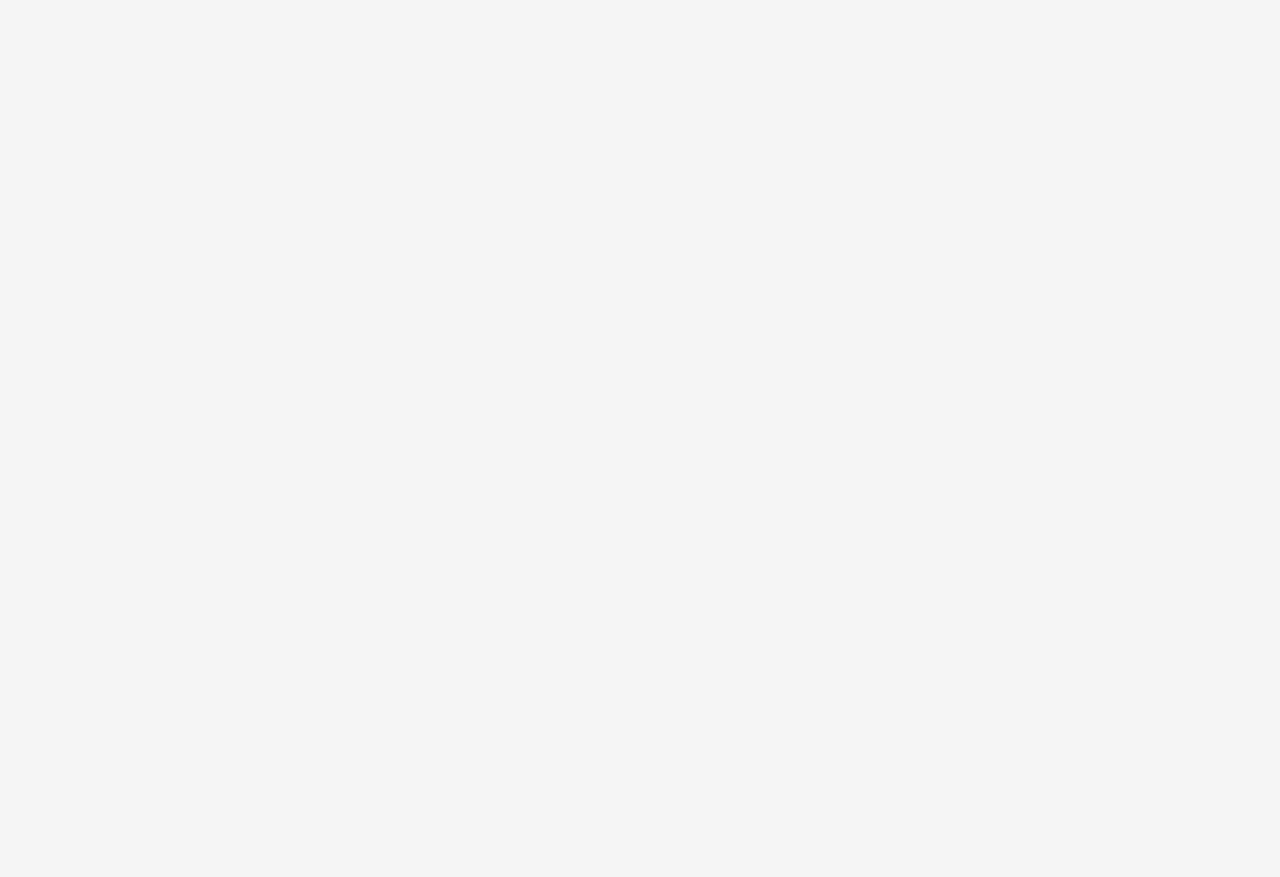
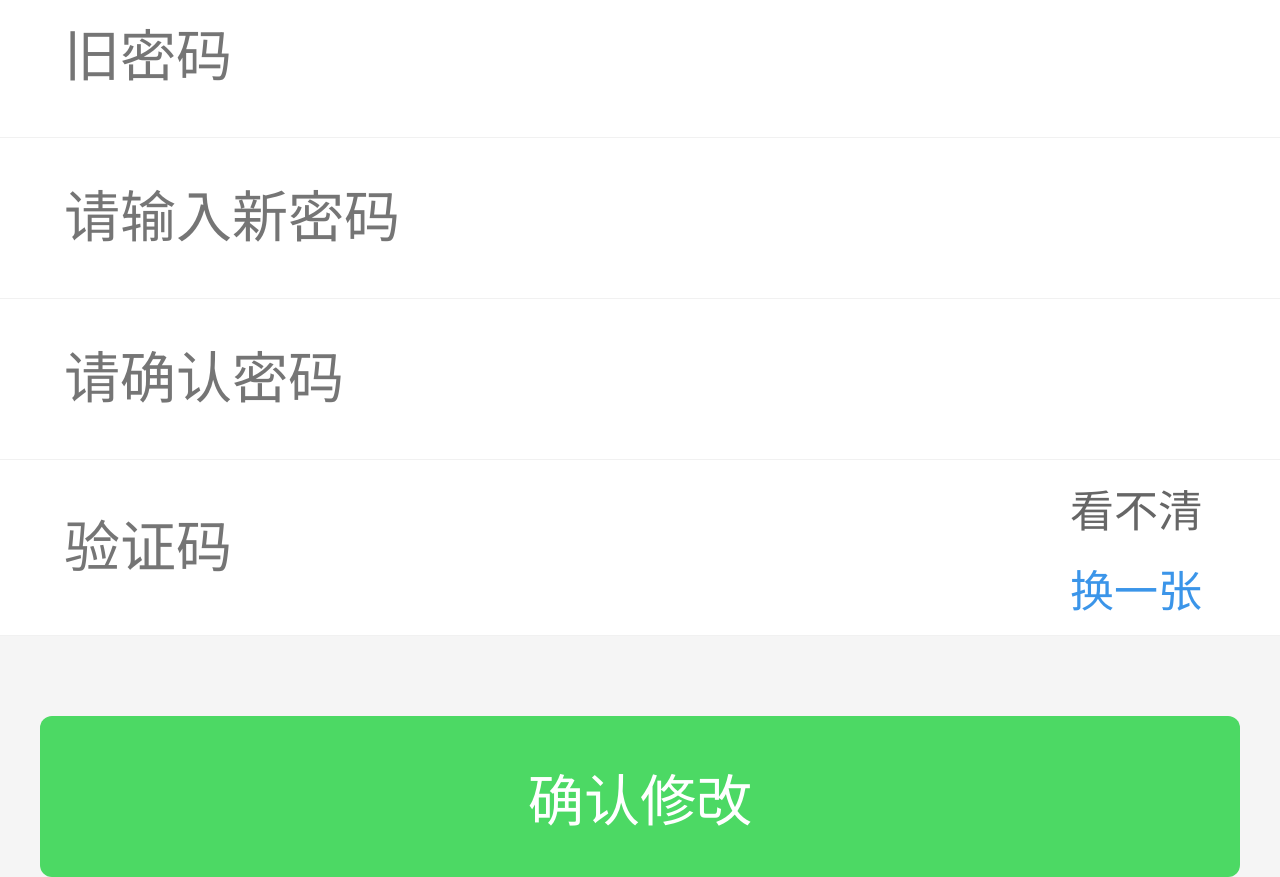
Before and after one commit to 1049612128/vue2-elm, a Vue app: page /#/forget in a window 1280 px wide. Shown: the part 340-1217 px from the top of the page. Before the commit the page ends 800 px from the top, so only its background shows below. Built offline with nearby package versions, Linux system fonts and the light colour scheme; no server answers.

Commit message:
2019/1/14

```diff
--- a/src/config/http.js
+++ b/src/config/http.js
@@ -59,7 +59,7 @@ axios.defaults.timeout = 5000;
   }else if(type=="POST"){
       return new Promise((resolve,reject)=>{
           axios.post(baseUrl+url,data).then(response=>{
-              resolve(response)
+              resolve(response.data)
           }).catch(err=>{
               reject(err)
           })
@@ -67,7 +67,7 @@ axios.defaults.timeout = 5000;
   }else if(type=="PATCH"){
       return new Promise((resolve,reject)=>{
           axios.patch(baseUrl+url,data).then(response=>{
-              resolve(response)
+              resolve(response.data)
           }).catch(err=>{
               reject(err)
           })
--- /dev/null
+++ b/src/pages/forget/forget.vue
@@ -0,0 +1,248 @@
+<template>
+    <div class="restContainer">
+        <head-top head-title="重置密码" goBack="true"></head-top>
+        <form class="restForm">
+            <section class="input_container phone_number">
+                <input type="text" placeholder="账号" name="phone" maxlength="11" v-model="phoneNumber" @input="inputPhone">
+                <!-- <button @click.prevent="getVerifyCode" :class="{right_phone_number:rightPhoneNumber}" v-show="!computedTime">获取验证码</button>
+                <button  @click.prevent v-show="computedTime">已发送({{computedTime}}s)</button> -->
+            </section>
+             <section class="input_container">
+                <input type="text" placeholder="旧密码" name="oldPassWord" v-model="oldPassWord">
+            </section>
+            <section class="input_container">
+                <input type="text" placeholder="请输入新密码" name="newPassWord" v-model="newPassWord">
+            </section>
+            <section class="input_container">
+                <input type="text" placeholder="请确认密码" name="confirmPassWord" v-model="confirmPassWord">
+            </section>
+            <section class="input_container captcha_code_container">
+                <input type="text" placeholder="验证码" name="mobileCode" maxlength="6" v-model="mobileCode">
+                <div class="img_change_img">
+                    <img v-show="captchaCodeImg" :src="captchaCodeImg">
+                    <div class="change_img" @click="getCaptchaCode">
+                        <p>看不清</p>
+                        <p>换一张</p>
+                    </div>
+                </div>
+            </section>
+        </form>
+        <div class="login_container" @click="resetButton">确认修改</div>
+        <alert-tip v-if="showAlert" :showHide="showAlert" @closeTip="closeTip" :alertText="alertText"></alert-tip>
+    </div>
+</template>
+
+<script>
+    import headTop from '@/components/header/header'
+    import alertTip from '@/components/common/alertTip'
+    import {mobileCode, checkExsis, sendMobile, getcaptchas, changePassword} from '@/service/getData'
+
+    export default {
+        data(){
+            return {
+                phoneNumber: null, //电话号码
+                oldPassWord: null,
+                newPassWord: null, //新密码
+                rightPhoneNumber: false, //输入的手机号码是否符合要求
+                confirmPassWord: null, //确认密码
+                captchaCodeImg: null, //验证码地址
+                mobileCode: null, //短信验证码
+                computedTime: 0, //倒数记时
+                showAlert: false, //显示提示组件
+                alertText: null, //提示的内容
+                accountType: 'mobile',//注册方式
+                captchaCodeImg: null,
+            }
+        },
+        components: {
+            headTop,
+            alertTip,
+        },
+        created(){
+            this.getCaptchaCode()
+        },
+        methods: {
+            //判断输入的电话号码
+            inputPhone(){
+                if(/.+/gi.test(this.phoneNumber)){
+                    this.rightPhoneNumber = true;
+                }else{
+                    this.rightPhoneNumber = false;
+                }
+            },
+            //获取验证吗
+            async getVerifyCode(){
+                if (this.rightPhoneNumber) {
+                    this.computedTime = 30;
+                    //倒计时
+                    this.timer = setInterval(() => {
+                        this.computedTime --;
+                        if (this.computedTime == 0) {
+                            clearInterval(this.timer)
+                        }
+                    }, 1000)
+                    //判断用户是否存在
+                    let res = await checkExsis(this.phoneNumber, this.accountType);
+                    //判断返回的信息是否正确，用户是否注册
+                    if (res.message) {
+                        this.showAlert = true;
+                        this.alertText = res.message;
+                        return
+                    }else if(!res.is_exists) {
+                        this.showAlert = true;
+                        this.alertText = '您输入的手机号尚未绑定';
+                        return
+                    }
+                    //获取验证信息
+                    let getCode = await mobileCode(this.phoneNumber);
+                    if (getCode.message) {
+                        this.showAlert = true;
+                        this.alertText = getCode.message;
+                        return
+                    }
+                    this.validate_token = getCode.validate_token;
+                }
+            },
+             async getCaptchaCode(){
+                let res = await getcaptchas();
+                this.captchaCodeImg = res.code;
+            },
+            //重置密码
+            async resetButton(){
+                if (!this.phoneNumber) {
+                    this.showAlert = true;
+                    this.alertText = '请输入正确的账号';
+                    return
+                }else if(!this.oldPassWord){
+                    this.showAlert = true;
+                    this.alertText = '请输入旧密码';
+                    return
+                }else if(!this.newPassWord){
+                    this.showAlert = true;
+                    this.alertText = '请输入新密码';
+                    return
+                }else if(!this.confirmPassWord){
+                    this.showAlert = true;
+                    this.alertText = '请输确认密码';
+                    return
+                }else if(this.newPassWord !== this.confirmPassWord){
+                    this.showAlert = true;
+                    this.alertText = '两次输入的密码不一致';
+                    return
+                }else if(!this.mobileCode){
+                    this.showAlert = true;
+                    this.alertText = '请输验证码';
+                    return
+                }
+                // 发送重置信息
+                let res = await changePassword(this.phoneNumber, this.oldPassWord, this.newPassWord, this.confirmPassWord, this.mobileCode);
+                if (res.message) {
+                    this.showAlert = true;
+                    this.alertText = res.message;
+                    this.getCaptchaCode()
+                    return
+                }else{
+                    this.showAlert = true;
+                    this.alertText = '密码修改成功';
+                }
+            },
+            closeTip(){
+                this.showAlert = false;
+            }
+        }
+    }
+
+</script>
+
+<style lang="scss" scoped>
+    @import 'src/style/mixin';
+
+    .restContainer{
+        padding-top: 1.95rem;
+    }
+    .restForm{
+        background-color: #fff;
+        margin-top: .6rem;
+        .input_container{
+            display: flex;
+            justify-content: space-between;
+            padding: .6rem .8rem;
+            border-bottom: 1px solid #f1f1f1;
+            input{
+                @include sc(.7rem, #666);
+            }
+            button{
+                @include sc(.65rem, #fff);
+                font-family: Helvetica Neue,Tahoma,Arial;
+                padding: .28rem .4rem;
+                border: 1px;
+                border-radius: 0.15rem;
+            }
+            .right_phone_number{
+                background-color: #4cd964;
+            }
+        }
+        .phone_number{
+            padding: .3rem .8rem;
+        }
+        .captcha_code_container{
+            height: 2.2rem;
+            .img_change_img{
+                display: flex;
+                align-items: center;
+                img{
+                    @include wh(3.5rem, 1.5rem);
+                    margin-right: .2rem;
+                }
+                .change_img{
+                    display: flex;
+                    flex-direction: 'column';
+                    flex-wrap: wrap;
+                    width: 2rem;
+                    justify-content: center;
+                    p{
+                        @include sc(.55rem, #666);
+                    }
+                    p:nth-of-type(2){
+                        color: #3b95e9;
+                        margin-top: .2rem;
+                    }
+                }
+            }
+        }
+    }
+    .captcha_code_container{
+        height: 2.2rem;
+        .img_change_img{
+            display: flex;
+            align-items: center;
+            img{
+                @include wh(3.5rem, 1.5rem);
+                margin-right: .2rem;
+            }
+            .change_img{
+                display: flex;
+                flex-direction: 'column';
+                flex-wrap: wrap;
+                width: 2rem;
+                justify-content: center;
+                p{
+                    @include sc(.55rem, #666);
+                }
+                p:nth-of-type(2){
+                    color: #3b95e9;
+                    margin-top: .2rem;
+                }
+            }
+        }
+    }
+    .login_container{
+        margin: 1rem .5rem;
+        @include sc(.7rem, #fff);
+        background-color: #4cd964;
+        padding: .5rem 0;
+        border: 1px;
+        border-radius: 0.15rem;
+        text-align: center;
+    }
+</style>
--- a/src/pages/login/login.vue
+++ b/src/pages/login/login.vue
@@ -5,7 +5,7 @@
         </head-top>
         <form class="loginForm" v-if="loginWay">
             <section class="input_container phone_number">
-               <input type="text" placeholder="账号密码随便输入" name="phone" maxlength="11" v-model="phoneNumber">
+               <input type="text" placeholder="请输入手机号" name="phone" maxlength="11" v-model="phoneNumber">
                 <button @click.prevent="getVerifyCode" :class="{right_phone_number:rightPhoneNumber}" v-show="!computedTime">获取验证码</button>
                 <button  @click.prevent v-show="computedTime">已发送({{computedTime}}s)</button>
             </section>
@@ -164,10 +164,12 @@ import {mobileCode,checkExsis,sendLogin,getcaptchas,accountLogin} from '@/servic
                     }
                      //用户名登录
                     this.userInfo = await accountLogin(this.userAccount, this.passWord, this.codeNumber);
+                    console.log(this.userInfo)
                 }
                 //如果返回的值不正确，则弹出提示框，返回的值正确则返回上一页
                 if (!this.userInfo.user_id) {
                     this.showAlert = true;
+                    console.log(this.userInfo)
                     this.alertText = this.userInfo.message;
                     if (!this.loginWay) this.getCaptchaCode();
                 }else{
--- a/src/router/index.js
+++ b/src/router/index.js
@@ -4,8 +4,8 @@ import App from '../App'
 //const home = r => require.ensure([],()=>r(require("../pages/home/home")),home)
 import home from '@/pages/home/home'
 import login from '@/pages/login/login'
-
-Vue.use(Router)
+import forget from '@/pages/forget/forget'
+// Vue.use(Router)
 
 // export default new Router({
 //   routes: [
@@ -31,6 +31,10 @@ export default [{
       path:'/login',
       name:"Login",
       component:login
+    },{
+      path:'/forget',
+      name:'Forget',
+      component:forget
     }
   ]
 }]
```
